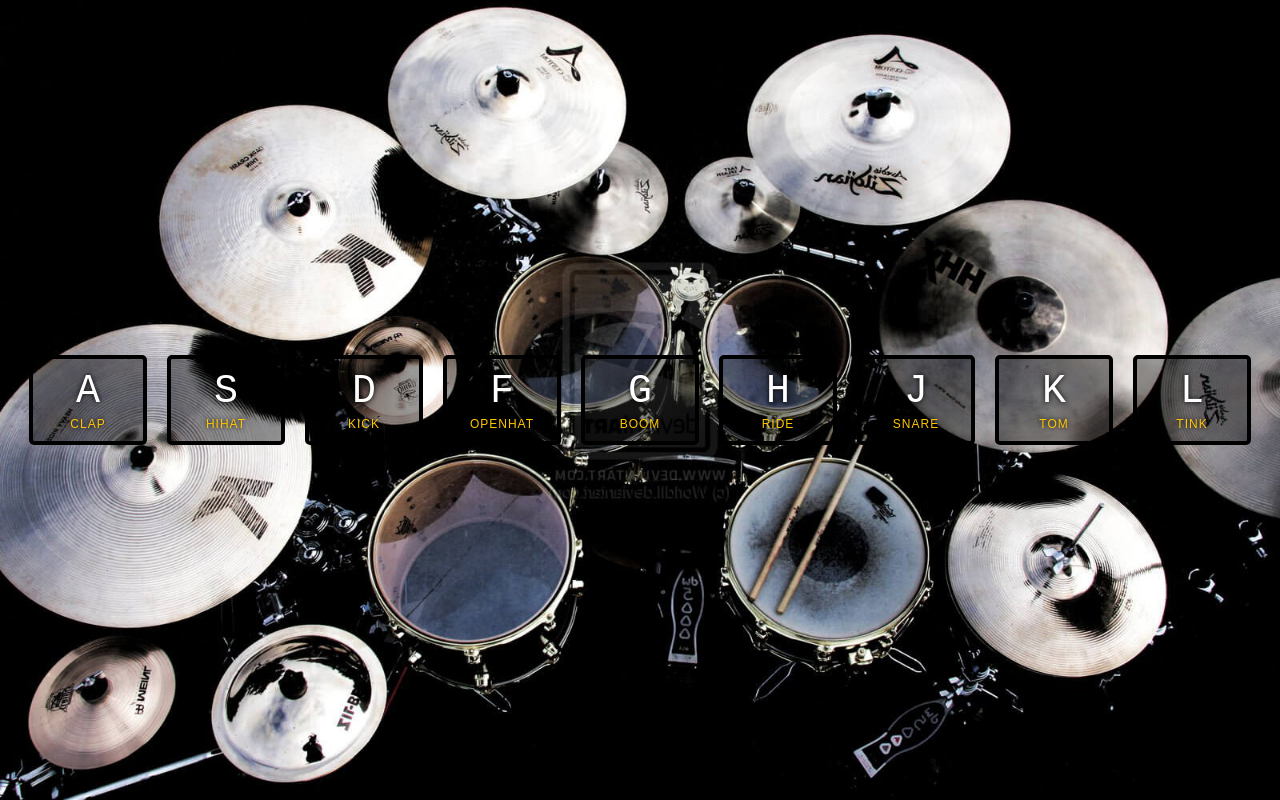
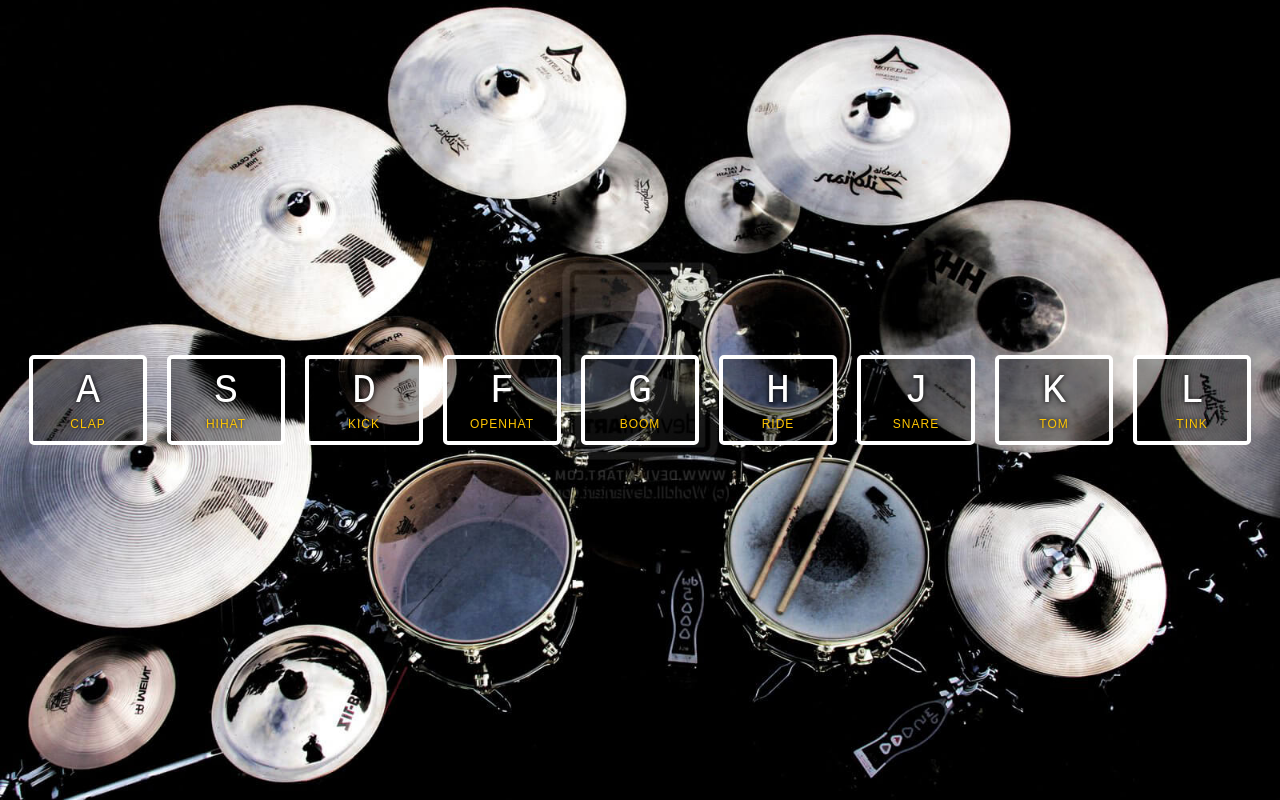
Before and after one commit to ElreyB/DrumSet, a plain HTML site: page index.html in a window 1280 px wide. Drawn offline with Linux system fonts and the light colour scheme.

Commit message:
change black border to white for div.key

```diff
--- a/style.css
+++ b/style.css
@@ -18,7 +18,7 @@ body,html {
 }
 
 .key {
-  border: .4rem solid black;
+  border: .4rem solid white;
   border-radius: .5rem;
   margin: 1rem;
   font-size: 1.5rem;
```
